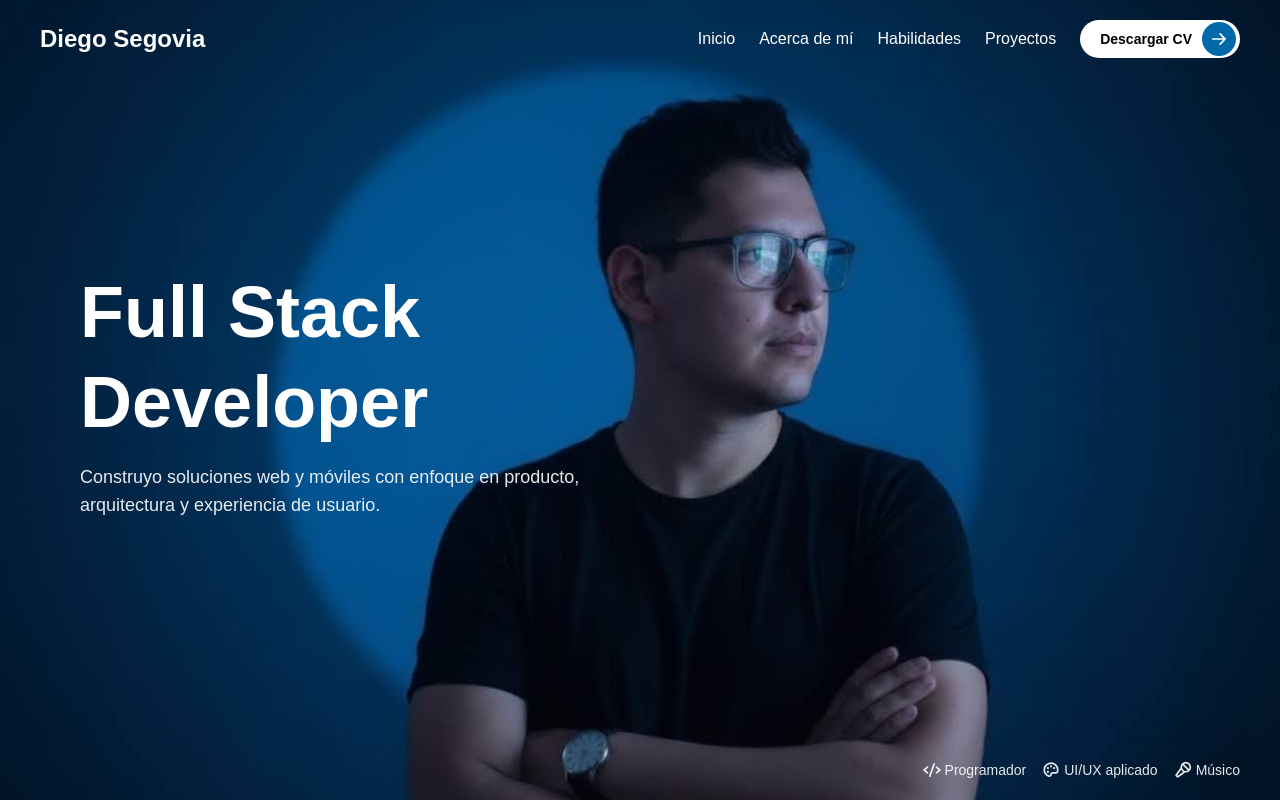
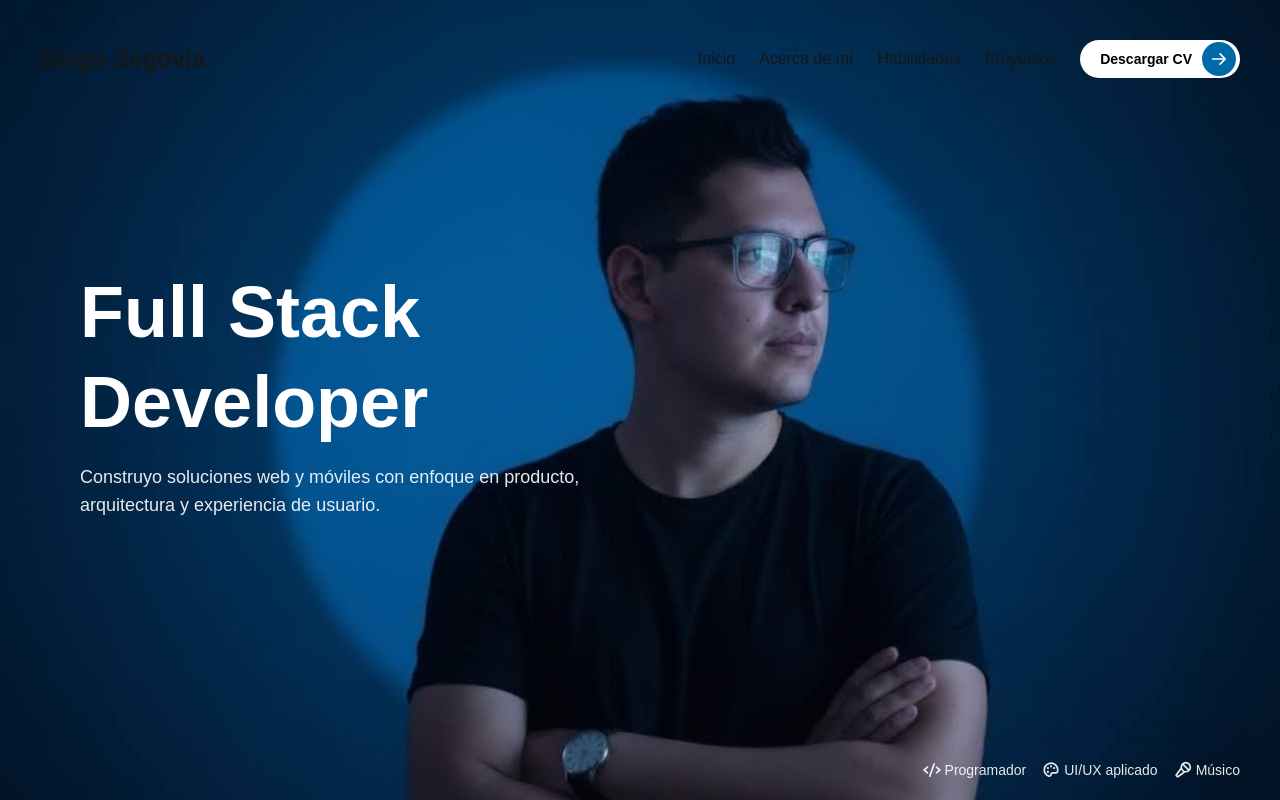
Before and after one commit to diegoseg15/diegoseg_portfolio, a Next.js app: page / in a window 1280 px wide. Built offline with nearby package versions, Linux system fonts and the light colour scheme.

Commit message:
:dizzy: agregar animaciones al header

```diff
--- a/components/Header/Header.jsx
+++ b/components/Header/Header.jsx
@@ -39,28 +39,87 @@ export default function Header() {
     return (
         <header
             className={`
-        fixed top-0 left-0 w-full z-50 transition-all duration-300 text-white
-        ${scrolled ? "bg-[#001a31] backdrop-blur-md shadow-sm" : "bg-transparent"}
-      `}
+                fixed top-0 left-0 w-full z-50
+                transition-all duration-300 ease-out
+                ${scrolled
+                    ? "bg-[#001a31]/90 backdrop-blur-md shadow-sm py-2"
+                    : "bg-transparent py-5"}
+            `}
         >
             <div className="flex justify-between items-center px-10 py-5">
                 <h1 className="font-bold text-2xl">Diego Segovia</h1>
 
                 <div className="flex space-x-6 items-center">
                     <nav className="flex space-x-6">
-                        <a onClick={() => scrollToId("hero")} className="cursor-pointer hover:text-sky-400">Inicio</a>
-                        <a onClick={() => scrollToId("about-me")} className="cursor-pointer hover:text-sky-400">Acerca de mí</a>
-                        <a onClick={() => scrollToId("skills")} className="cursor-pointer hover:text-sky-400">Habilidades</a>
-                        <a onClick={() => scrollToId("projects")} className="cursor-pointer hover:text-sky-400">Proyectos</a>
+                        <a
+                            onClick={() => scrollToId("hero")}
+                            className="
+                                relative cursor-pointer
+                                after:absolute after:left-0 after:-bottom-1
+                                after:h-[2px] after:w-0 after:bg-sky-400
+                                after:transition-all after:duration-300
+                                hover:after:w-full
+                            "
+                        >
+                            Inicio
+                        </a>
+                        <a
+                            onClick={() => scrollToId("about-me")}
+                            className="
+                                relative cursor-pointer
+                                after:absolute after:left-0 after:-bottom-1
+                                after:h-[2px] after:w-0 after:bg-sky-400
+                                after:transition-all after:duration-300
+                                hover:after:w-full
+                            "
+                        >
+                            Acerca de mí
+                        </a>
+                        <a
+                            onClick={() => scrollToId("skills")}
+                            className="
+                                relative cursor-pointer
+                                after:absolute after:left-0 after:-bottom-1
+                                after:h-[2px] after:w-0 after:bg-sky-400
+                                after:transition-all after:duration-300
+                                hover:after:w-full
+                            "
+                        >
+                            Habilidades
+                        </a>
+                        <a
+                            onClick={() => scrollToId("projects")}
+                            className="
+                                relative cursor-pointer
+                                after:absolute after:left-0 after:-bottom-1
+                                after:h-[2px] after:w-0 after:bg-sky-400
+                                after:transition-all after:duration-300
+                                hover:after:w-full
+                            "
+                        >
+                            Proyectos
+                        </a>
                     </nav>
 
 
                     <a
-                        className="flex items-center bg-white rounded-full py-0.5 pl-5 text-black text-sm font-semibold cursor-pointer" href="/"
+                        className="
+                            group flex items-center bg-white rounded-full
+                            py-0.5 pl-5 text-black text-sm font-semibold
+                            transition-all duration-300
+                            hover:shadow-md
+                        "
+                        href="https://www.canva.com/design/DAF0MG858UU/N2ruW9la0Hq4oP8WwfQdRA/edit?utm_content=DAF0MG858UU&utm_campaign=designshare&utm_medium=link2&utm_source=sharebutton"
                         target="_blank"
                     >
                         Descargar CV
-                        <span className="flex p-2 rounded-full bg-sky-700 ml-2.5 mr-1">
+                        <span
+                            className="
+                                flex p-2 rounded-full bg-sky-700 ml-2.5 mr-1
+                                transition-transform duration-300
+                                group-hover:translate-x-0.5
+                            "
+                        >
                             <ArrowRight size={18} weight="bold" className="text-white" />
                         </span>
                     </a>
```
